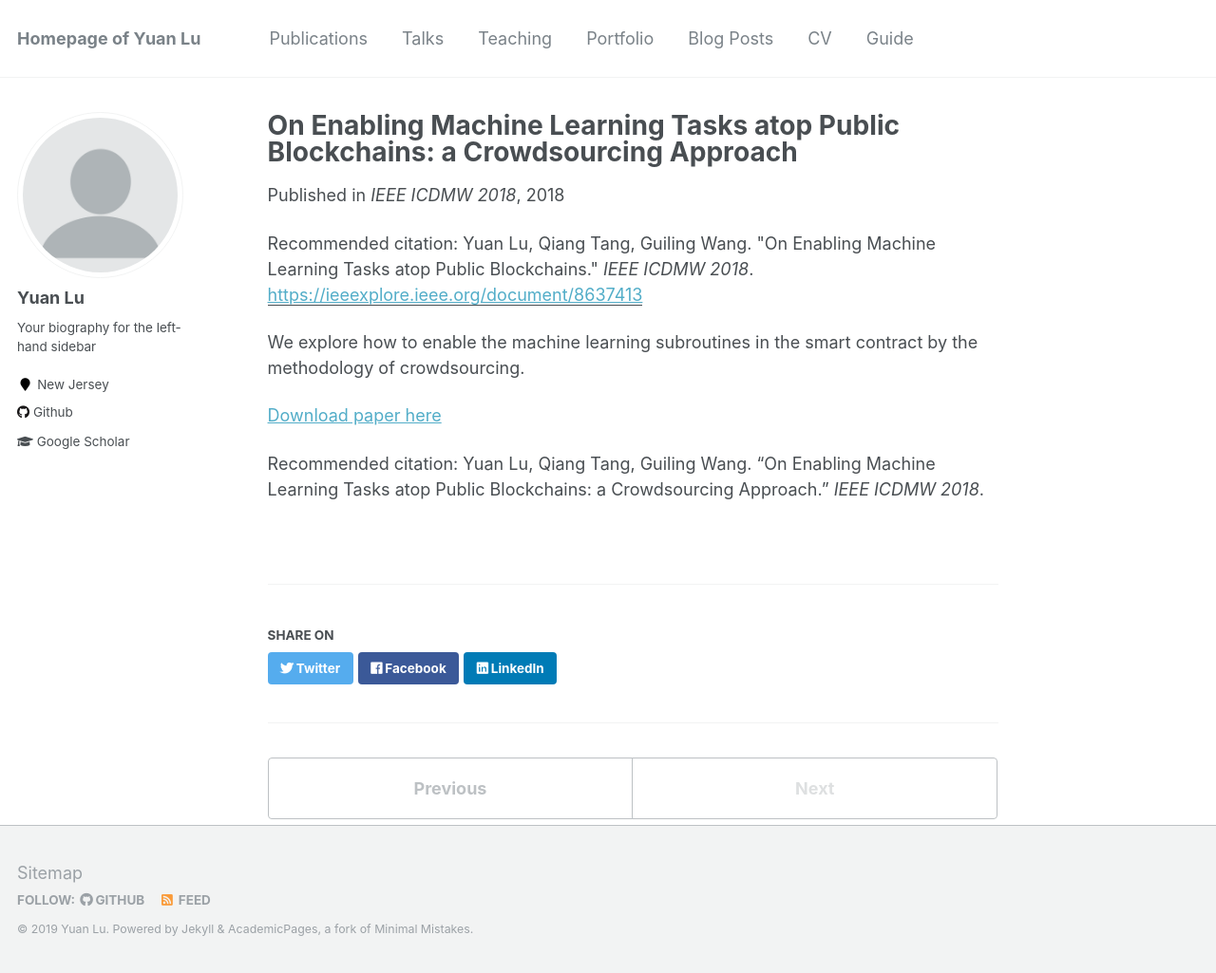
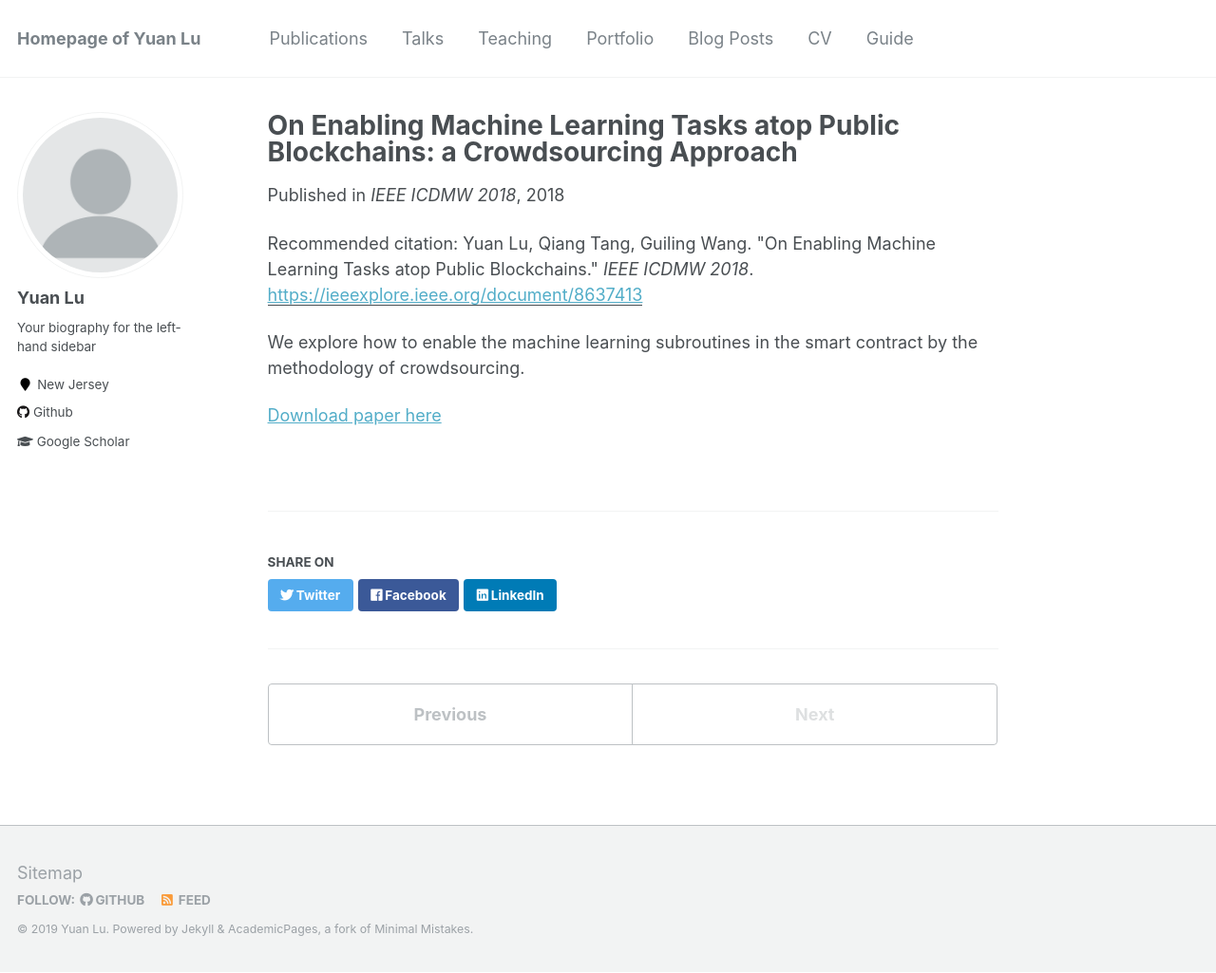
Before and after one commit to yylluu/yylluu.github.io, a Jekyll site: the page built from _publications/2010-10-01-paper-title-number-2.md, in a window 1280 px wide and 1025 px high. Shown: the whole window at 95% size. Built offline with Jekyll 4.4.1, drawn with Linux system fonts in a browser that asks for light colours.

Commit message:
Update 2010-10-01-paper-title-number-2.md

```diff
--- a/_publications/2010-10-01-paper-title-number-2.md
+++ b/_publications/2010-10-01-paper-title-number-2.md
@@ -11,5 +11,3 @@ citation: 'Yuan Lu, Qiang Tang, Guiling Wang. &quot;On Enabling Machine Learning
 We explore how to enable the machine learning subroutines in the smart contract by the methodology of crowdsourcing.
 
 [Download paper here](https://ieeexplore.ieee.org/document/8637413)
-
-Recommended citation: Yuan Lu, Qiang Tang, Guiling Wang. "On Enabling Machine Learning Tasks atop Public Blockchains: a Crowdsourcing Approach." <i>IEEE ICDMW 2018</i>.
```
